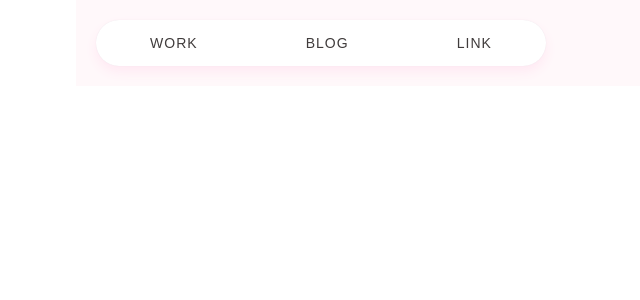
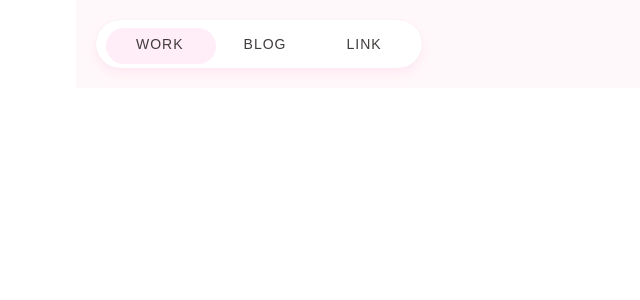
Before and after one commit to luoyu54321/react-next-blog-testing, a Next.js app: page / in a window 1280 px wide. Shown: the top 300 px of the page, without its empty margins (164-804 px from the left). Built offline with nearby package versions, Linux system fonts and the light colour scheme.

Commit message:
feat/header/navbar switcher

```diff
--- a/component/header.js
+++ b/component/header.js
@@ -29,17 +29,21 @@ const Header = () => {
   return (
     <HeaderContainer>
       <NavArea>
+        <InputContainer>
           {
             linkConfig.map((linkInfor, index) => {
               const { title, link } = linkInfor
               index = index + 1
               return (
                 <React.Fragment key={link}>
-                <Button for={`Button-${index}`} onClick={() => { clickMenu(link) }}>{title}</Button>
+                  <Input id={`Button-${index}`} type="radio" name="headerLink" defaultChecked={router.pathname === link} />
+                  <Button id={`Label-${index}`} for={`Button-${index}`} onClick={() => { clickMenu(link) }}>{title}</Button>
                 </React.Fragment>
               )
             })
           }
+          <BgColorBlock id="Background-color" />
+        </InputContainer>
       </NavArea>
     </HeaderContainer>
   )
@@ -47,38 +51,72 @@ const Header = () => {
 
 export default Header;
 
-/*
+
 const BgColorBlock = styled.span`
   position: absolute;
-  height: 20px;
   width: 60px;
-  background-color: #ffe9f6;
+  background-color: #ffedf8;
   border-radius: 25px;
-  z-index: 1;
+  z-index: -1;
   transition: 0.25s ease-out;
-  left: 138px;
-  top: 5px;
-  padding: 10px 10px;
+  padding: 18px 0px;
+  left: 30px;
+  top: 28px;
+  width: 110px;
 `
 
 const Input = styled.input`
   display: none;
 `
 const InputContainer = styled.div`
-  position: relative;
+    width: 100%;
+    padding: 0 10px;
 `
-*/
+
 
 const NavArea = styled.div`
     background-color: white;
     display: flex;
     flex-flow: row;
-    width: 450px;
     padding: 10px;
     justify-content: space-around;
     border-radius: 50px;
     box-shadow: 0 0 1px 0 #e8dfe6, 0 6px 12px 0 #ffe9f3;
     padding: 15px 0px;
+    z-index: 1;
+
+    input[id="Button-1"] {
+    &:checked {
+      & ~ label[id="Label-1"]{
+        color: #ff1661;
+      }
+      & ~ span{
+        transform: translateX(0%);
+        }
+      }
+    }
+    input[id="Button-2"] {
+    &:checked {
+      & ~ label[id="Label-2"]{
+        color: #ff1661;
+      }
+      & ~ span{
+        transform: translateX(calc(105px));
+        }
+      }
+    }
+    input[id="Button-3"] {
+    &:checked {
+      & ~ label[id="Label-3"]{
+        color: #ff1661;
+      }
+      & ~ span{
+        transform: translateX(calc(210px));
+        width: 98px;
+        }
+      }
+    }
+
 `
 
 const Button = styled.label`
@@ -86,9 +124,11 @@ const Button = styled.label`
     letter-spacing: 1px;
     font-size: 14px;
     color: #403c3c;
+    padding: 0 30px;
 `
 
 const HeaderContainer = styled.div`
+    position: relative;
     max-width: 800px;
     margin: auto;
     padding: 20px;
```
Lines whose indentation alone changed are shown as unchanged.
